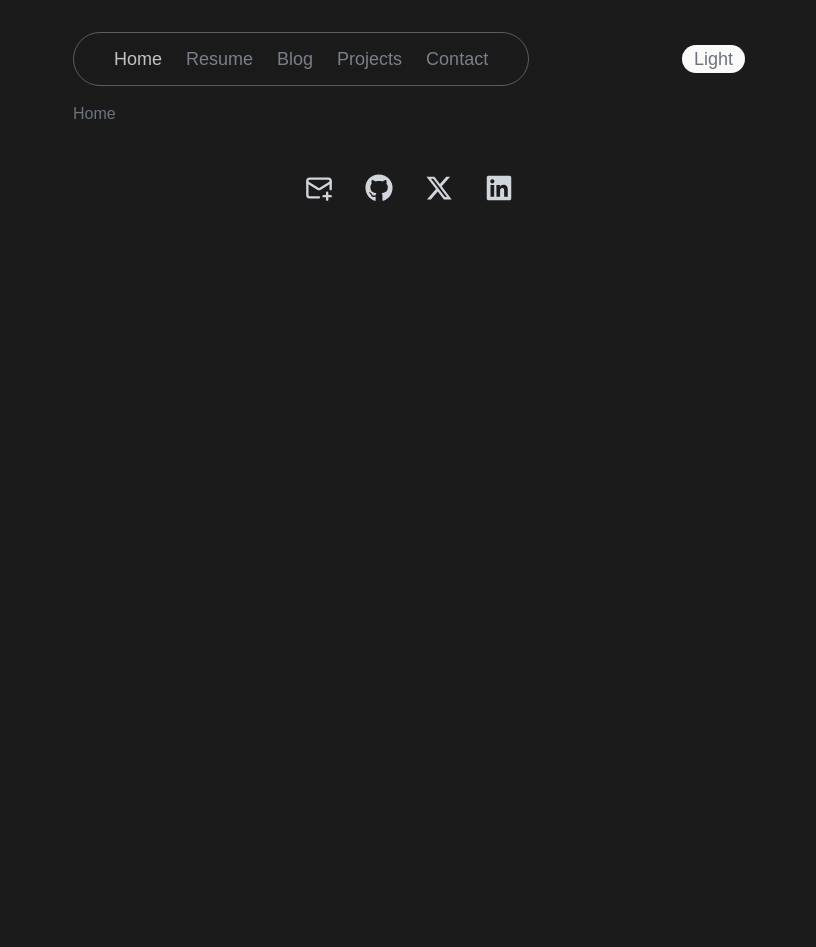
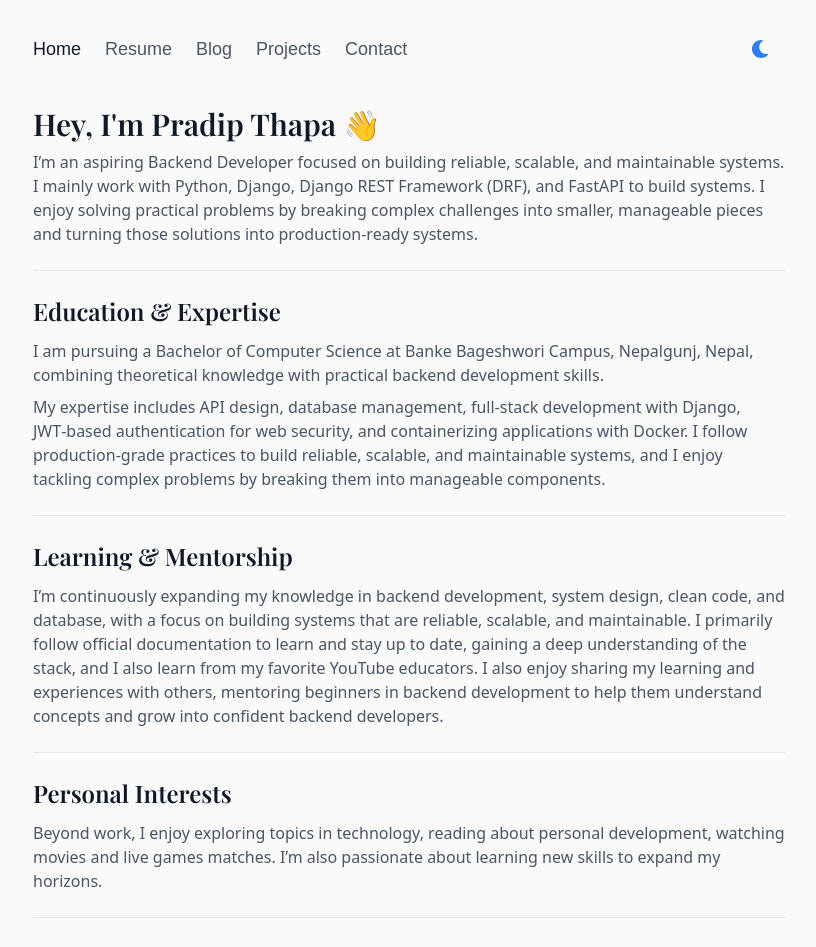
Before and after one commit to thepradipthapa/pradipthapa.net, a Next.js app: page / in a window 1280 px wide. Shown: the top 947 px of the page, without its empty margins (231-1047 px from the left). Before the commit the page ends 816 px from the top, so only its background shows below. Built offline with nearby package versions, Linux system fonts and the light colour scheme; a web font is replaced by a local one.

Commit message:
feat: implement Dark mode

```diff
--- a/src/app/globals.css
+++ b/src/app/globals.css
@@ -1,18 +1,28 @@
+
 @import "tailwindcss";
 
-html, body {
-  background-color: var(--color-bg-dark);
-  color: var(--color-text-light);
-}
+@custom-variant dark (&:where(.dark, .dark *));
 
+/* 🌈 1. Define design tokens directly under @theme (no :root!) */
 @theme {
   --font-heading: var(--font-heading);
   --font-body: var(--font-body);
 
-  --color-bg-light: #ffffff;
-  --color-bg-dark: #1b1b1b;
+  /* fro Light Mode */
+  --color-background-light: #FAFAFA;       /* Page background */
+  --color-primary-light: #111827;          /* Main text / headings */
+  --color-secondary-light: #4B5563;        /* Subtext / secondary info */
+  --color-surface-light: #FFFFFF;          /* Cards, modals, navbars */
+  --color-border-light: #E5E7EB;           /* Borders, dividers */
+  --color-hover-surface-light: #F3F4F6;    /* Card/button hover */
+  --color-hover-text-light: #1F2937;       /* Text hover */
 
-  --color-text-light: #6b7280; /* gray-500 */
-  --color-text-dark: #f3f4f6; /* gray-100 */
-
+  /* for Dark Mode */
+  --color-background-dark: #0D1117;
+  --color-primary-dark: #E6EDF3;
+  --color-secondary-dark: #9CA3AF;
+  --color-surface-dark: #161B22;          /* Corrected typo from 'colort-surface-dark' */
+  --color-border-dark: #2D333B;
+  --color-hover-surface-dark: #1C222B;    /* Card/button hover */
+  --color-hover-text-dark: #FFFFFF;       /* Text hover */
 }
--- a/src/app/layout.tsx
+++ b/src/app/layout.tsx
@@ -13,11 +13,11 @@ export default function RootLayout({
   return (
     <html lang="en" className={`${headingFont.variable} ${bodyFont.variable} antialiased`}>
       <body
-        className="bg-[--color-bg-dark] text-[--color-text-light] min-h-screen"
+        className=" min-h-screen bg-background-light dark:bg-background-dark"
       >
-        <div className="max-w-2xl mx-auto mt-1">
+        <div className="max-w-3xl mx-auto px-2">
           <Navbar />
-          <main>{children}</main>
+          <main className="my-6">{children}</main>
           <Footer />
         </div>
       </body>
--- a/src/app/page.tsx
+++ b/src/app/page.tsx
@@ -1,11 +1,110 @@
-import Image from "next/image";
+/* eslint-disable react/no-unescaped-entities */
+// "use client";
+
+import Link from "next/link";
+import { CiMail } from "react-icons/ci";
+import { GoArrowUpRight } from "react-icons/go";
 
 export default function Home() {
   return (
-      <>
+    <div className="flex flex-col divide-y divide-border-light dark:divide-border-dark">
+      <div className="flex flex-col pb-6">
+        <h1 className="text-3xl font-heading font-semibold mb-2 text-primary-light dark:text-primary-dark">
+          Hey, I'm Pradip Thapa 👋
+        </h1>
+        <p className="text-secondary-light dark:text-secondary-dark">
+          I’m an aspiring Backend Developer focused on building reliable,
+          scalable, and maintainable systems. I mainly work with Python, Django,
+          Django REST Framework (DRF), and FastAPI to build systems. I enjoy
+          solving practical problems by breaking complex challenges into smaller,
+          manageable pieces and turning those solutions into production‑ready
+          systems.
+        </p>
+      </div>
 
-      <p className="font-body text-base">Home</p>
-
-      </>
+      {/* Dynamic Sections */}
+      {chunks.map((item) => (
+        <div key={item.title} className="flex flex-col gap-3 py-6">
+          <h2 className="text-2xl font-heading font-semibold text-primary-light dark:text-primary-dark">{item.title}</h2>
+          <div className="text-secondary-light dark:text-secondary-dark">{item.content}</div>
+        </div>
+      ))}
+    </div>
   );
 }
+
+// Content
+export const chunks = [
+  {
+    title: "Education & Expertise",
+    content: (
+      <div className="flex flex-col gap-2">
+        <p className="">
+          I am pursuing a Bachelor of Computer Science at Banke Bageshwori
+          Campus, Nepalgunj, Nepal, combining theoretical knowledge with
+          practical backend development skills.
+        </p>
+        <p className="">
+          My expertise includes API design, database management, full‑stack
+          development with Django, JWT‑based authentication for web security,
+          and containerizing applications with Docker. I follow production‑grade
+          practices to build reliable, scalable, and maintainable systems, and I
+          enjoy tackling complex problems by breaking them into manageable
+          components.
+        </p>
+      </div>
+    ),
+  },
+  {
+    title: "Learning & Mentorship",
+    content: (
+      <p className="">
+        I’m continuously expanding my knowledge in backend development, system
+        design, clean code, and database, with a focus on building systems that
+        are reliable, scalable, and maintainable. I primarily follow official
+        documentation to learn and stay up to date, gaining a deep understanding
+        of the stack, and I also learn from my favorite YouTube educators. I
+        also enjoy sharing my learning and experiences with others, mentoring
+        beginners in backend development to help them understand concepts and
+        grow into confident backend developers.
+      </p>
+    ),
+  },
+  {
+    title: "Personal Interests",
+    content: (
+      <p className="">
+        Beyond work, I enjoy exploring topics in technology, reading about
+        personal development, watching movies and live games matches. I’m also
+        passionate about learning new skills to expand my horizons.
+      </p>
+    ),
+  },
+  {
+    title: "Get in Touch",
+    content: (
+      <div className="flex flex-col gap-3">
+        <p className="">
+          I'm always open to discussing backend development and opportunities as
+          a backend developer.
+        </p>
+        <Link
+          href="https://github.com/thepradipthapa"
+          target="_blank"
+          className="flex items-center gap-2  hover:underline focus:outline-none"
+        >
+          <GoArrowUpRight />
+          Visit my GitHub
+        </Link>
+        <Link
+          href="mailto:hello@pradipthapa.net"
+          target="_blank"
+          className="flex items-center gap-2  hover:underline focus:outline-none"
+        >
+          <CiMail />
+          hello@pradipthapa.net
+        </Link>
+      </div>
+    ),
+  },
+];
--- a/src/components/Footer.tsx
+++ b/src/components/Footer.tsx
@@ -30,17 +30,17 @@ export default function Footer() {
   ];
 
   return (
-    <footer className="flex flex-col items-center justify-center py-6">
-      <ul className="flex space-x-8 mb-4">
+    <footer className="flex flex-col items-center justify-center">
+      <ul className="flex space-x-10 mb-6">
         {items.map(({ Icon, href, title }) => (
           <li key={title}>
             <Link
               href={href}
               target="_blank"
               rel="noopener noreferrer"
-              className="p-2 rounded hover:text-emerald-500 transition-colors text-gray-300"
+              className="p-2 rounded transition-colors text-primary-light dark:text-primary-dark"
             >
-              <Icon size={28} />
+              <Icon className="text-2xl" />
             </Link>
           </li>
         ))}
--- a/src/components/Navbar.tsx
+++ b/src/components/Navbar.tsx
@@ -2,6 +2,7 @@
 import Link from "next/link";
 import {usePathname} from 'next/navigation'
 import { siteMap } from "@/lib/config/site-config";
+import ThemeToggle from "./ThemeToggle";
 
 export default function Navbar() {
   const pathname = usePathname()
@@ -30,17 +31,17 @@ export default function Navbar() {
   ]
   return (
     <nav className="flex items-center justify-between py-4 text-lg font-body mt-4">
-      <ul className="flex space-x-6 px-10 py-3 bg-dark opacity-75 rounded-full border">
+      <ul className="flex space-x-6">
         {items.map((item)=> (
           <li key={item.title}>
-            <Link href={item.href} className={`shadow ${pathname === item.href ? "text-gray-50" : "text-gray-400"}`} >
+            <Link href={item.href} className={` ${pathname === item.href ? "text-primary-light dark:text-primary-dark" : "text-secondary-light dark:text-secondary-dark"}`} >
             {item.title}
             </Link>
           </li>
         ))}
       </ul>
 
-      <button className="text-dark bg-stone-50 rounded-4xl px-3">Light</button>
+      <ThemeToggle/>
     </nav>
   )
 }
--- a/src/components/ThemeToggle.tsx
+++ b/src/components/ThemeToggle.tsx
@@ -0,0 +1,49 @@
+"use client";
+import { useEffect, useState } from "react";
+import { FaSun, FaMoon } from "react-icons/fa"; // import icons
+
+const ThemeToggle = () => {
+  const [isDarkMode, setIsDarkMode] = useState(false);
+
+  useEffect(() => {
+    if (
+      localStorage.theme === "dark" ||
+      (!("theme" in localStorage) &&
+        window.matchMedia("(prefers-color-scheme: dark)").matches)
+    ) {
+      setIsDarkMode(true);
+    } else {
+      setIsDarkMode(false);
+    }
+  }, []);
+
+  useEffect(() => {
+    if (isDarkMode) {
+      document.documentElement.classList.add("dark");
+      localStorage.theme = "dark";
+    } else {
+      document.documentElement.classList.remove("dark");
+      localStorage.theme = "";
+    }
+  }, [isDarkMode]);
+
+  return (
+    <button
+      className="flex items-center gap-2 px-4 py-2 rounded-full transition-colors
+                 hover:bg-gray-100 dark:hover:bg-gray-800"
+      onClick={() => setIsDarkMode((prev) => !prev)}
+    >
+      {isDarkMode ? (
+        <>
+          <FaSun className="text-yellow-400" />
+        </>
+      ) : (
+        <>
+          <FaMoon className="text-blue-500" />
+        </>
+      )}
+    </button>
+  );
+};
+
+export default ThemeToggle;
--- a/src/lib/config/site-config.tsx
+++ b/src/lib/config/site-config.tsx
@@ -6,5 +6,5 @@ export const siteMap = {
   bookCalender: '',
   mailTo: 'mailto:pradipthapa@example.com',
   contact: '/contact',
-  blog: '/blog',
+  blog: 'https://blog.pradipthapa.net',
 }
```
